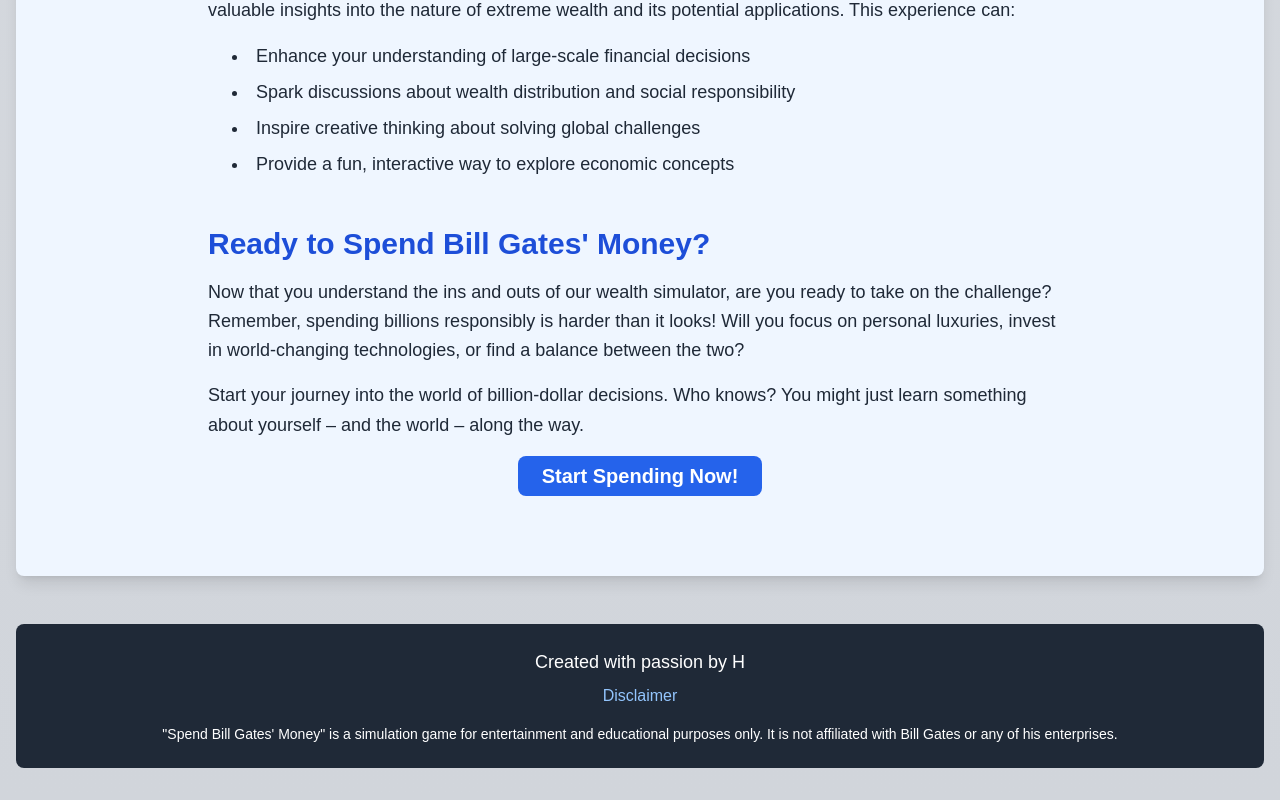
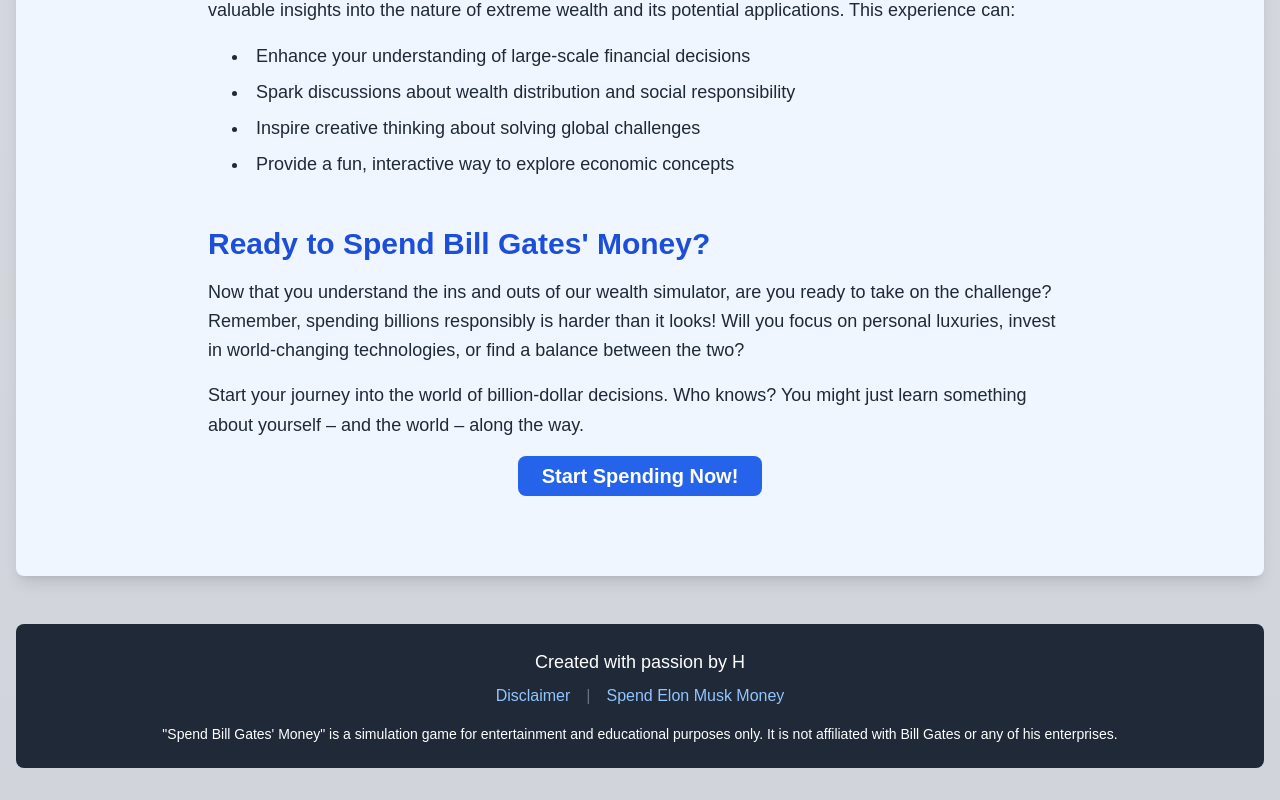
Before and after one commit to hiren1137/spend-bill-gates-money, a Next.js app: page / in a window 1280 px wide. Shown: the part 9719-10519 px from the top of the page. Built offline with nearby package versions, Linux system fonts and the light colour scheme.

Commit message:
feat: add Spend Elon Musk Money link to footer

```diff
--- a/src/app/page.tsx
+++ b/src/app/page.tsx
@@ -586,8 +586,22 @@
         <footer className="bg-gray-800 text-white py-6 mt-12 rounded-lg">
   <div className="container mx-auto px-4 text-center">
     <p className="mb-2 text-lg">Created with passion by H</p>
-            <nav className="space-x-4">
-              <Link href="/disclaimer" className="text-blue-300 hover:underline">Disclaimer</Link>
+    <nav className="flex justify-center items-center gap-4 mb-4">
+      <Link
+        href="/disclaimer"
+        className="text-blue-300 hover:underline"
+      >
+        Disclaimer
+      </Link>
+      <span className="text-gray-500">|</span>
+      <Link
+        href="https://www.spendelonmuskmoney.org/"
+        className="text-blue-300 hover:underline"
+        target="_blank"
+        rel="noopener noreferrer"
+      >
+        Spend Elon Musk Money
+      </Link>
     </nav>
     <p className="mt-4 text-sm">
       "Spend Bill Gates' Money" is a simulation game for entertainment and educational purposes only.
```
Also changed, not shown: 1 other file (tests, documents, lock files or other folders). Lines whose indentation alone changed are shown as unchanged.
